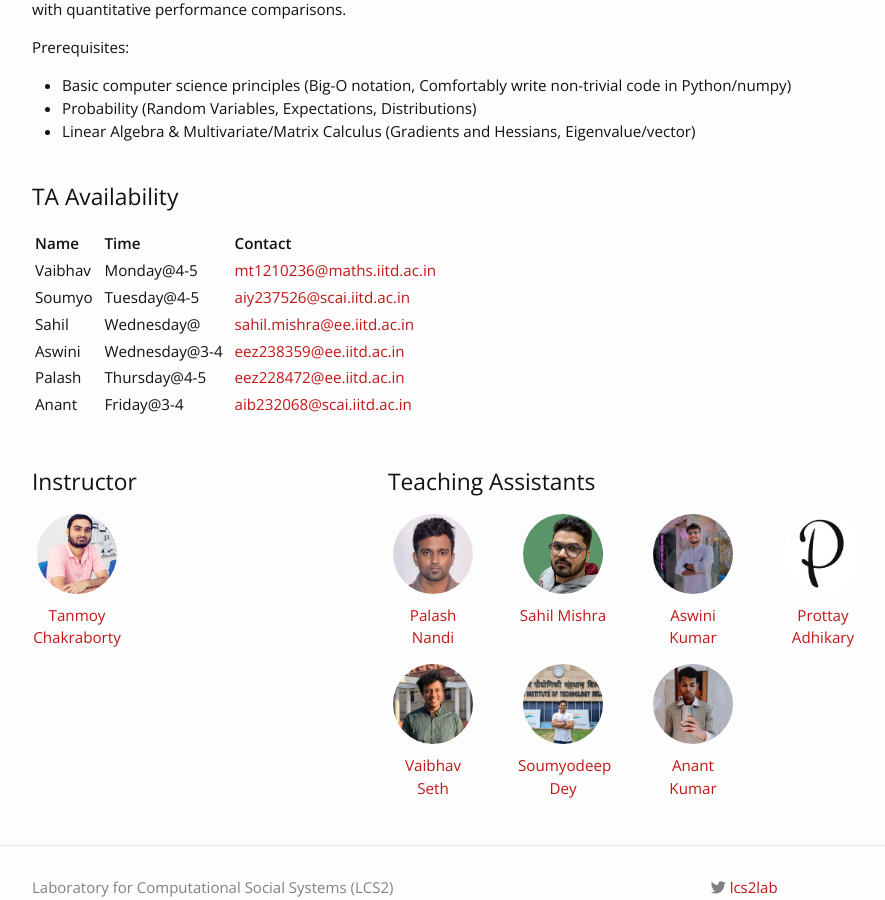
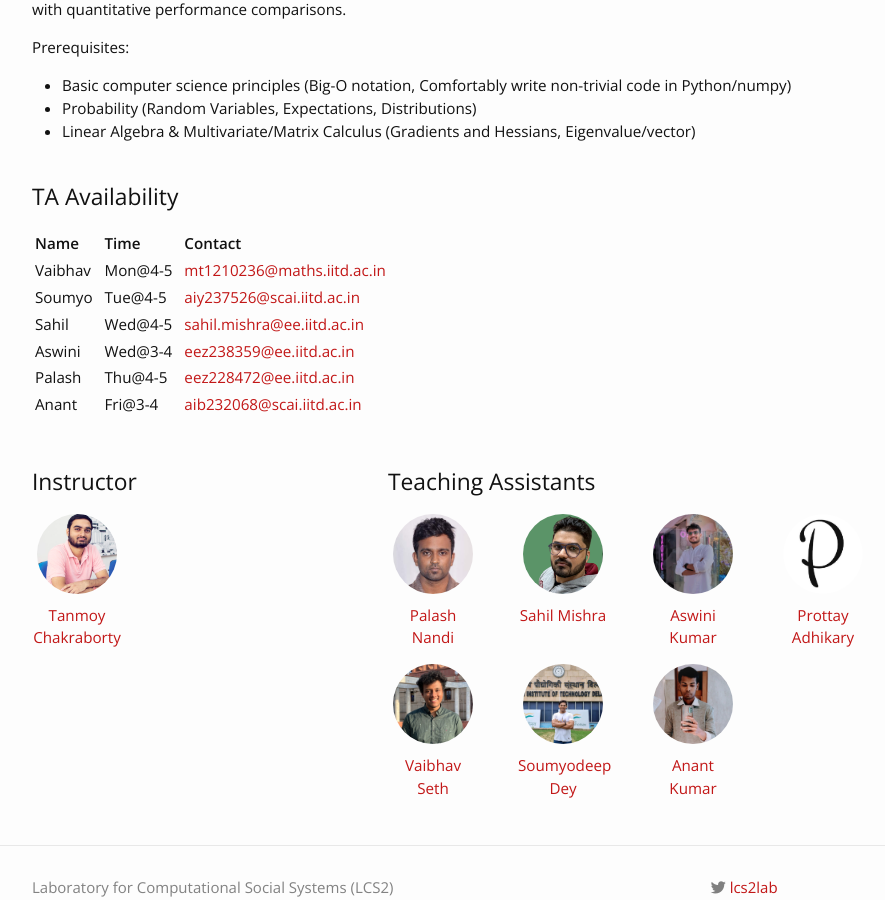
Before and after one commit to lcs2-iitd/ELL409-2401, a Jekyll site: the page built from index.md, in a window 1280 px wide and 900 px high, scrolled down 640 px. Shown: the whole window, without its empty margins (163-1048 px from the left). Built offline with Jekyll 4.4.1, drawn with Linux system fonts in a browser that asks for light colours; nearby versions of some CDN libraries.

Commit message:
Update home.html

```diff
--- a/_layouts/home.html
+++ b/_layouts/home.html
@@ -25,32 +25,32 @@ layout: default
         </tr>
         <tr>
             <td>Vaibhav&nbsp;&nbsp;</td>
-            <td>Monday@4-5&nbsp;&nbsp;</td>
+            <td>Mon@4-5&nbsp;&nbsp;</td>
             <td><a href="mailto:mt1210236@ee.iitd.ac.in">mt1210236@maths.iitd.ac.in</a></td>
         </tr>
         <tr>
             <td>Soumyo&nbsp;&nbsp;</td>
-            <td>Tuesday@4-5&nbsp;&nbsp;</td>
+            <td>Tue@4-5&nbsp;&nbsp;</td>
             <td><a href="mailto:aiy237526@scai.iitd.ac.in">aiy237526@scai.iitd.ac.in</a></td>
         </tr>
         <tr>
             <td>Sahil&nbsp;&nbsp;</td>
-            <td>Wednesday@&nbsp;&nbsp;</td>
+            <td>Wed@4-5&nbsp;&nbsp;</td>
             <td><a href="sahil.mishra@ee.iitd.ac.in">sahil.mishra@ee.iitd.ac.in</a></td>
         </tr>
         <tr>
             <td>Aswini&nbsp;&nbsp;</td>
-            <td>Wednesday@3-4&nbsp;&nbsp;</td>
+            <td>Wed@3-4&nbsp;&nbsp;</td>
             <td><a href="mailto:eez238359@ee.iitd.ac.in">eez238359@ee.iitd.ac.in</a></td>
         </tr>
         <tr>
             <td>Palash&nbsp;&nbsp;</td>
-            <td>Thursday@4-5&nbsp;&nbsp;</td>
+            <td>Thu@4-5&nbsp;&nbsp;</td>
             <td><a href="mailto:eez228472@ee.iitd.ac.in">eez228472@ee.iitd.ac.in</a></td>
         </tr>
         <tr>
             <td>Anant&nbsp;&nbsp;</td>
-            <td>Friday@3-4&nbsp;&nbsp;</td>
+            <td>Fri@3-4&nbsp;&nbsp;</td>
             <td><a href="mailto:aib232068@scai.iitd.ac.in">aib232068@scai.iitd.ac.in</a></td>
         </tr>
     </table>
```
